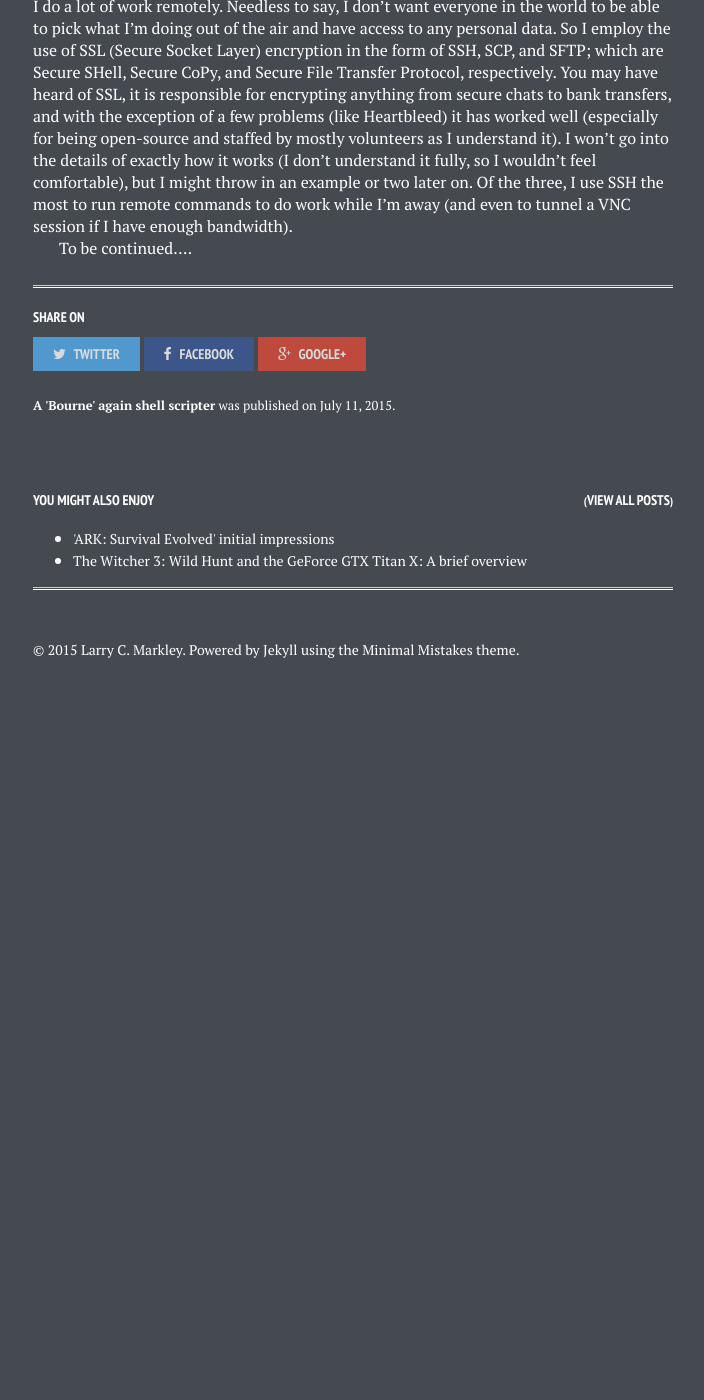
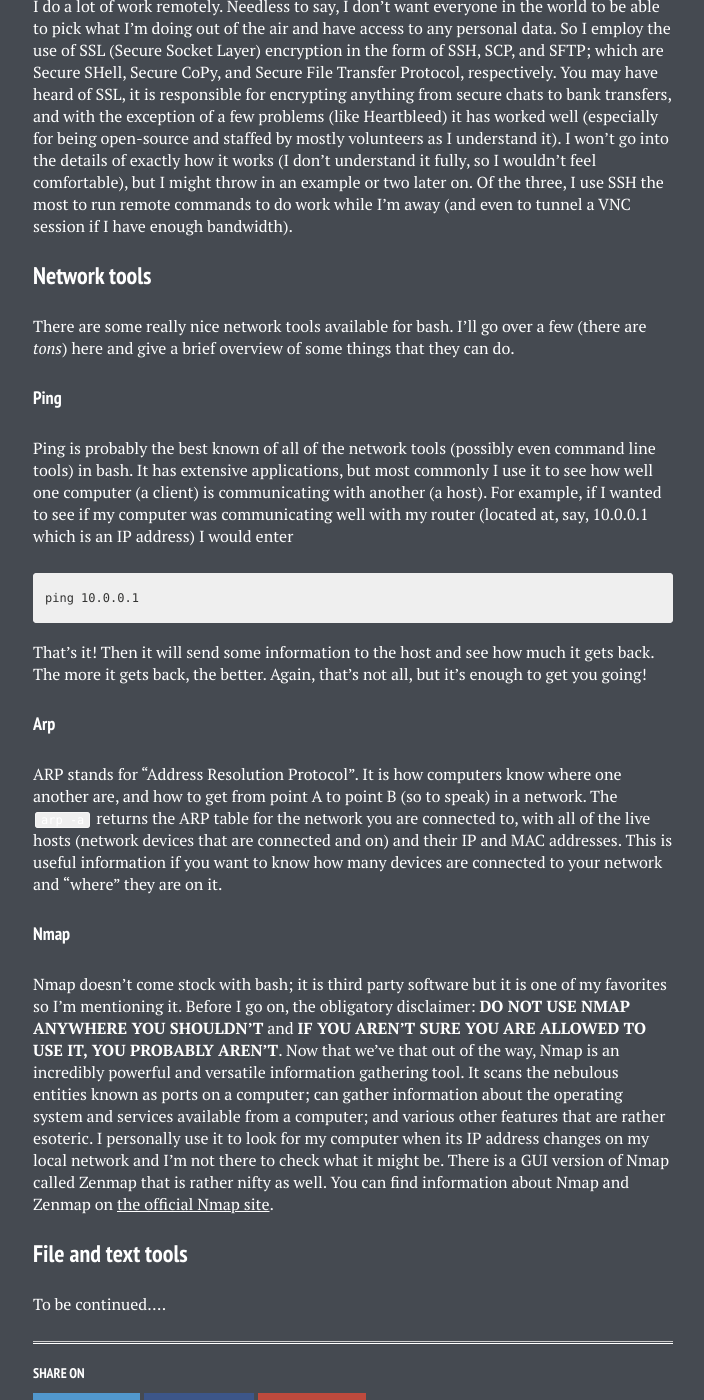
Before and after one commit to lmarkley/lmarkley.github.io, a Jekyll site: the page built from _posts/2015-07-11-Nmap-and-other-things.markdown, in a window 1280 px wide and 1400 px high, scrolled down 471 px. Shown: the whole window, without its empty margins (287-991 px from the left). Built offline with Jekyll 4.4.1, drawn with Linux system fonts in a browser that asks for light colours; nearby versions of some CDN libraries; before the commit the page ends 1179 px from its top, so only the background shows below that.

Commit message:
Update 2015-07-11-Nmap-and-other-things.markdown
Added more content.

```diff
--- a/_posts/2015-07-11-Nmap-and-other-things.markdown
+++ b/_posts/2015-07-11-Nmap-and-other-things.markdown
@@ -12,4 +12,26 @@
 
 I do a lot of work remotely. Needless to say, I don't want everyone in the world to be able to pick what I'm doing out of the air and have access to any personal data. So I employ the use of SSL (Secure Socket Layer) encryption in the form of SSH, SCP, and SFTP; which are Secure SHell, Secure CoPy, and Secure File Transfer Protocol, respectively. You may have heard of SSL, it is responsible for encrypting anything from secure chats to bank transfers, and with the exception of a few problems (like Heartbleed) it has worked well (especially for being open-source and staffed by mostly volunteers as I understand it). I won't go into the details of exactly how it works (I don't understand it fully, so I wouldn't feel comfortable), but I might throw in an example or two later on. Of the three, I use SSH the most to run remote commands to do work while I'm away (and even to tunnel a VNC session if I have enough bandwidth).
 
+### Network tools
+
+There are some really nice network tools available for bash. I'll go over a few (there are *tons*) here and give a brief overview of some things that they can do.
+
+#### Ping
+
+Ping is probably the best known of all of the network tools (possibly even command line tools) in bash. It has extensive applications, but most commonly I use it to see how well one computer (a client) is communicating with another (a host). For example, if I wanted to see if my computer was communicating well with my router (located at, say, 10.0.0.1 which is an IP address) I would enter
+
+    ping 10.0.0.1
+
+That's it! Then it will send some information to the host and see how much it gets back. The more it gets back, the better. Again, that's not all, but it's enough to get you going!
+
+#### Arp
+
+ARP stands for "Address Resolution Protocol". It is how computers know where one another are, and how to get from point A to point B (so to speak) in a network. The `arp -a` returns the ARP table for the network you are connected to, with all of the live hosts (network devices that are connected and on) and their IP and MAC addresses. This is useful information if you want to know how many devices are connected to your network and "where" they are on it.
+
+#### Nmap
+
+Nmap doesn't come stock with bash; it is third party software but it is one of my favorites so I'm mentioning it. Before I go on, the obligatory disclaimer: **DO NOT USE NMAP ANYWHERE YOU SHOULDN'T** and **IF YOU AREN'T SURE YOU ARE ALLOWED TO USE IT, YOU PROBABLY AREN'T**. Now that we've that out of the way, Nmap is an incredibly powerful and versatile information gathering tool. It scans the nebulous entities known as ports on a computer; can gather information about the operating system and services available from a computer; and various other features that are rather esoteric. I personally use it to look for my computer when its IP address changes on my local network and I'm not there to check what it might be. There is a GUI version of Nmap called Zenmap that is rather nifty as well. You can find information about Nmap and Zenmap on [the official Nmap site](https://nmap.org).
+
+### File and text tools
+
 To be continued....
```
